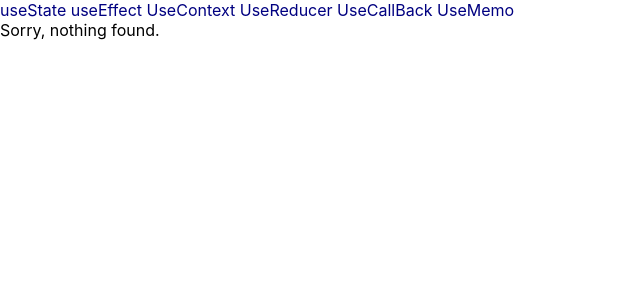
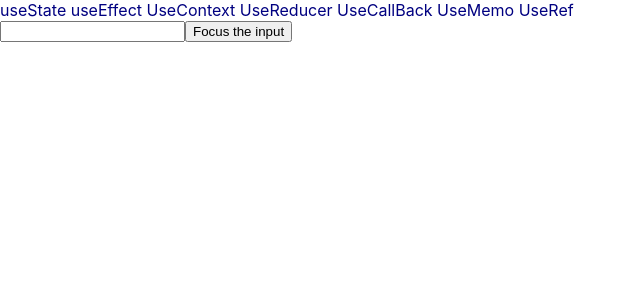
Before and after one commit to willnguyen1312/react-hooks-playground, a React (Create React App) app: page /useRef in a window 1280 px wide. Shown: the top 300 px of the page, without its empty margins (0-640 px from the left). Built offline with nearby package versions, Linux system fonts and the light colour scheme.

Commit message:
Add useRef hook example

```diff
--- a/src/App.tsx
+++ b/src/App.tsx
@@ -6,6 +6,7 @@ const UseEffect = React.lazy(() => import("./screens/useEffect"));
 const UseContext = React.lazy(() => import("./screens/useContext"));
 const UseCallBack = React.lazy(() => import("./screens/useCallback"));
 const UseMemo = React.lazy(() => import("./screens/useMemo"));
+const UseRef = React.lazy(() => import("./screens/useRef"));
 const UseReducer = React.lazy(() => import("./screens/useReducer"));
 
 const NotFound = React.lazy(() => import("./screens/notFound"));
@@ -20,7 +21,7 @@ const App = () => {
           <Link to="/useContext">UseContext</Link>{" "}
           <Link to="/useReducer">UseReducer</Link>{" "}
           <Link to="/useCallback">UseCallBack</Link>{" "}
-          <Link to="/useMemo">UseMemo</Link>{" "}
+          <Link to="/useMemo">UseMemo</Link> <Link to="/useRef">UseRef</Link>{" "}
         </nav>
 
         <Router>
@@ -30,6 +31,7 @@ const App = () => {
           <UseReducer path="/useReducer" />
           <UseCallBack path="/useCallback" />
           <UseMemo path="/useMemo" />
+          <UseRef path="/useRef" />
 
           <NotFound default />
         </Router>
--- /dev/null
+++ b/src/screens/useRef.tsx
@@ -0,0 +1,19 @@
+import { RouteComponentProps } from "@reach/router";
+import React, { useRef } from "react";
+
+function UseRef(_: RouteComponentProps) {
+  const inputEl = useRef<HTMLInputElement>(null);
+  const onButtonClick = () => {
+    if (inputEl && inputEl.current) {
+      inputEl.current.focus();
+    }
+  };
+  return (
+    <>
+      <input ref={inputEl} type="text" />
+      <button onClick={onButtonClick}>Focus the input</button>
+    </>
+  );
+}
+
+export default UseRef;
```
